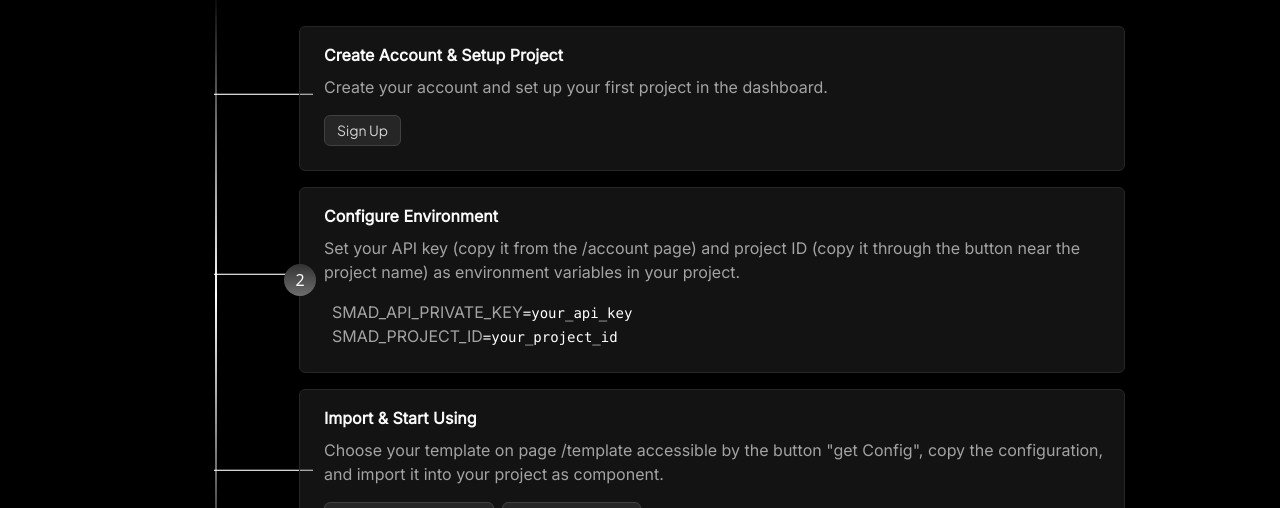
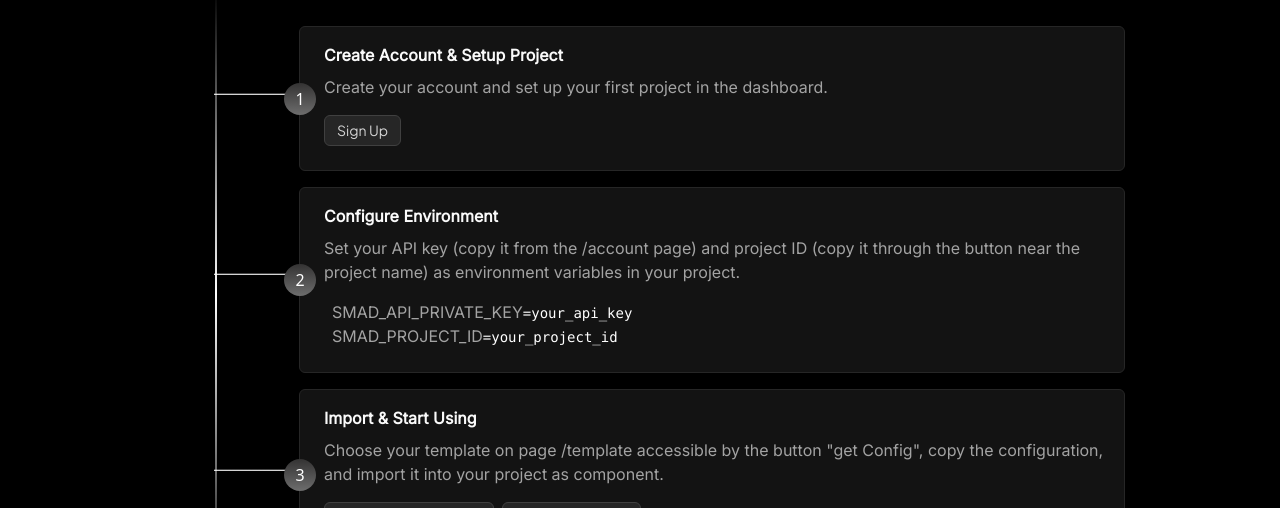
Before and after one commit to Leoneldev532/smad-front-end, a Next.js app: page / in a window 1280 px wide. Shown: the part 444-952 px from the top of the page. Built offline with nearby package versions, Linux system fonts and the light colour scheme; no server answers.

Commit message:
update ~design

```diff
--- a/app/page.tsx
+++ b/app/page.tsx
@@ -358,7 +358,7 @@ export default function Home() {
         <div className="lv flex rounded-xl flex-col gap-y-4 w-full"></div>
 
           <div className="flex  flex-col lr gap-y-3 border border-neutral-800 bg-neutral-700/30 justify-start w-full items-start py-4 rounded-md relative">
-        {/* <div className="absolute left-0 top-1/2 transform -translate-x-1/2 -translate-y-1/2 bg-neutral-700 text-white rounded-full w-8 h-8 flex items-center wb-gradient2 justify-center">1</div> */}
+        <div className="absolute left-0 top-1/2 transform -translate-x-1/2 -translate-y-1/2 bg-neutral-700 text-white rounded-full w-8 h-8 flex items-center wb-gradient2 justify-center">1</div>
         <div className="flex gap-x-3 justify-start items-start w-full pl-6 md:pr-0 pr-3">
           <div className="flex flex-col justify-start gap-y-2 items-start">
             <b className="text-md">Create Account & Setup Project</b>
@@ -387,7 +387,7 @@ export default function Home() {
           </div>
 
           <div className="flex flex-col  lr gap-y-3 border border-neutral-800 bg-neutral-700/30 justify-start w-full items-start py-4 rounded-md relative">
-        {/* <div className="absolute left-0 top-1/2 transform -translate-x-1/2 -translate-y-1/2 bg-neutral-700 text-white rounded-full w-8 h-8 flex items-center wb-gradient2 justify-center">3</div> */}
+        <div className="absolute left-0 top-1/2 transform -translate-x-1/2 -translate-y-1/2 bg-neutral-700 text-white rounded-full w-8 h-8 flex items-center wb-gradient2 justify-center">3</div>
         <div className="flex gap-x-3 justify-start items-start w-full pl-6 md:pr-2 pr-3">
           <div className="flex flex-col justify-start gap-y-2 items-start">
             <b className="text-md">Import & Start Using</b>
```
